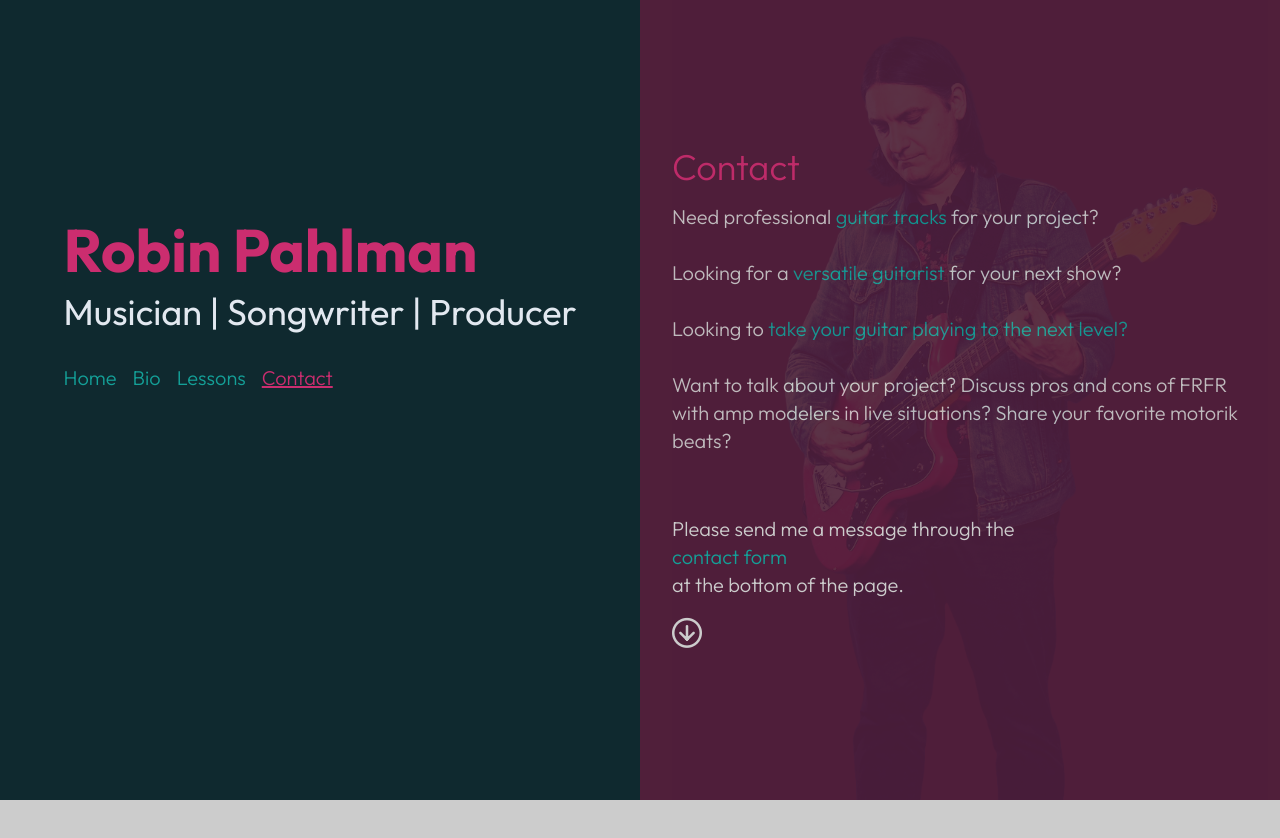
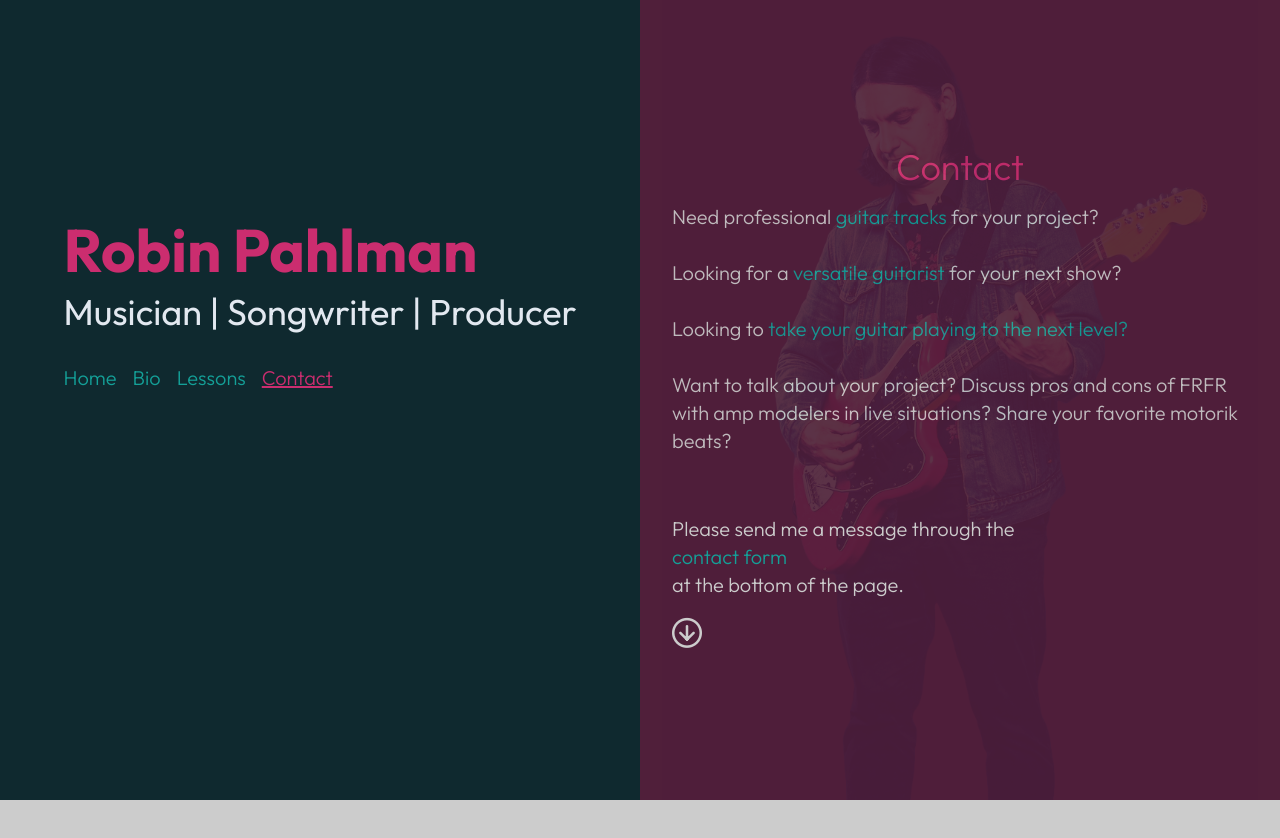
Before and after one commit to aut0maat10/rp-music-client, a Vue app: page /contact in a window 1280 px wide. Shown: the top 838 px of the page. Built offline with nearby package versions, Linux system fonts and the light colour scheme.

Commit message:
bg img alignment

```diff
--- a/src/views/ContactView.vue
+++ b/src/views/ContactView.vue
@@ -2,7 +2,7 @@
 import rpImage from '@/assets/rp-guit2.png'
 </script>
 <template>
-  <div class="contact bg-darkred flex flex-col justify-center p-8">
+  <div class="contact bg-darkred flex flex-col justify-center items-center p-8">
     <img :src="rpImage" class="opacity-10 z-0 max-lg:hidden absolute">
     <h2 class="text-2xl lg:text-4xl text-magenta mb-2 lg:mb-4">Contact</h2>
     <p class="text-xl">
@@ -15,7 +15,7 @@ import rpImage from '@/assets/rp-guit2.png'
       Want to talk about your project? Discuss pros and cons of FRFR with amp modelers in live situations? Share your favorite motorik beats?
       <br/><br/>
     </p>
-    <div class="text-left z-20 lg:mt-8">
+    <div class="text-left z-20 lg:mt-8 self-start">
       <p class="text-xl">Please send me a message through the</p>
       <a class="text-green hover:text-magenta hover:bg-darkred hover:scale-110 z-100 text-xl" href="#contactform">contact form</a>
       <p class="text-xl">at the bottom of the page.</p>
--- a/src/views/LessonsView.vue
+++ b/src/views/LessonsView.vue
@@ -2,7 +2,7 @@
 import rpImage from '@/assets/rp-guit2.png'
 </script>
 <template>
-  <div class="lessons bg-darkred flex flex-col p-8">
+  <div class="lessons bg-darkred flex justify-center items-center flex-col p-8">
     <h3 class="text-2xl lg:text-4xl text-magenta mb-2 lg:mb-4">Lessons</h3>
     <p class="text-xl z-50">
       <span class="text-xl text-green">If you would like to take a lesson please fill out the </span><a href="#contactform" class="text-white z-100 hover:text-magenta hover:bg-darkred">contact form</a> <span class="text-green">below, and I'll be in touch!</span>
```
